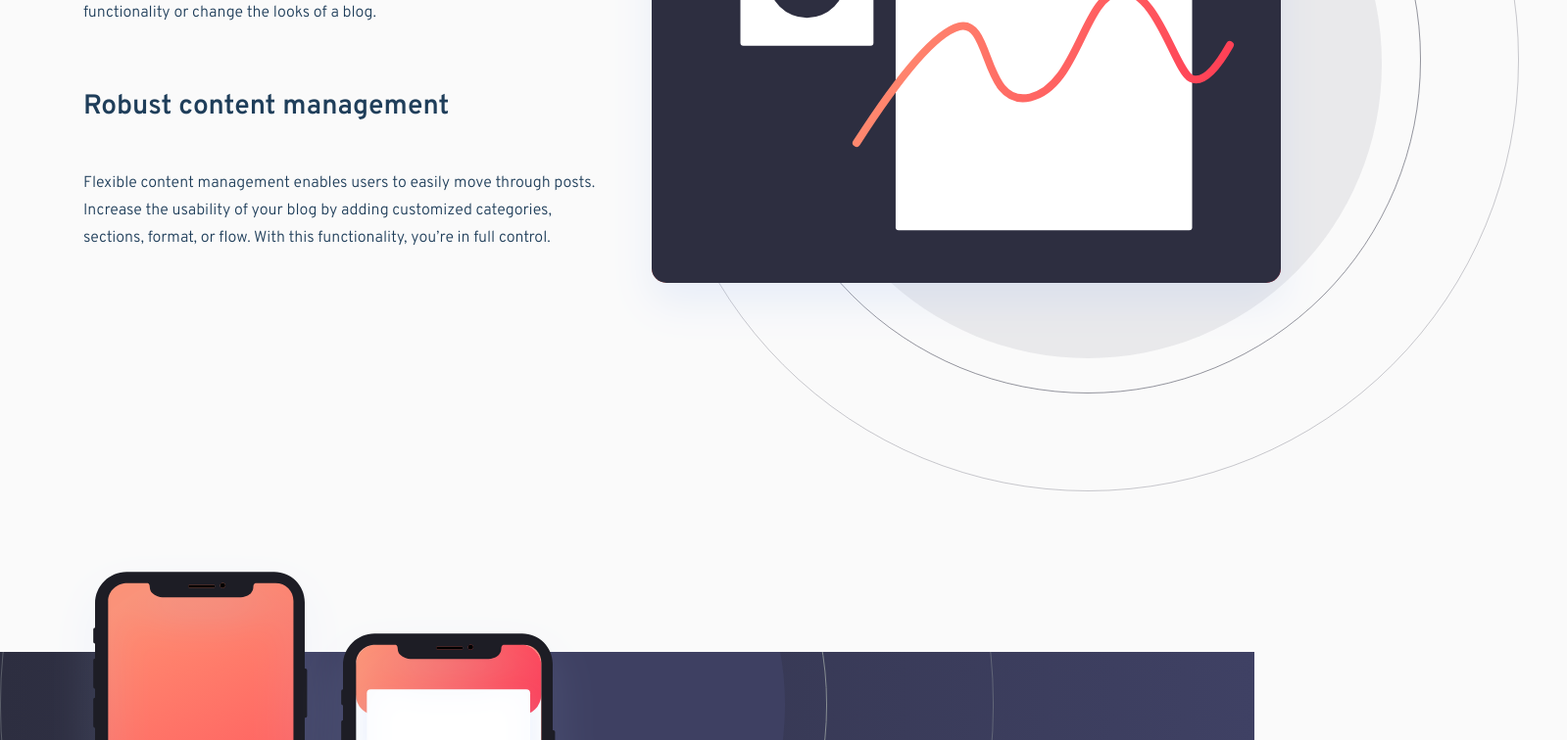
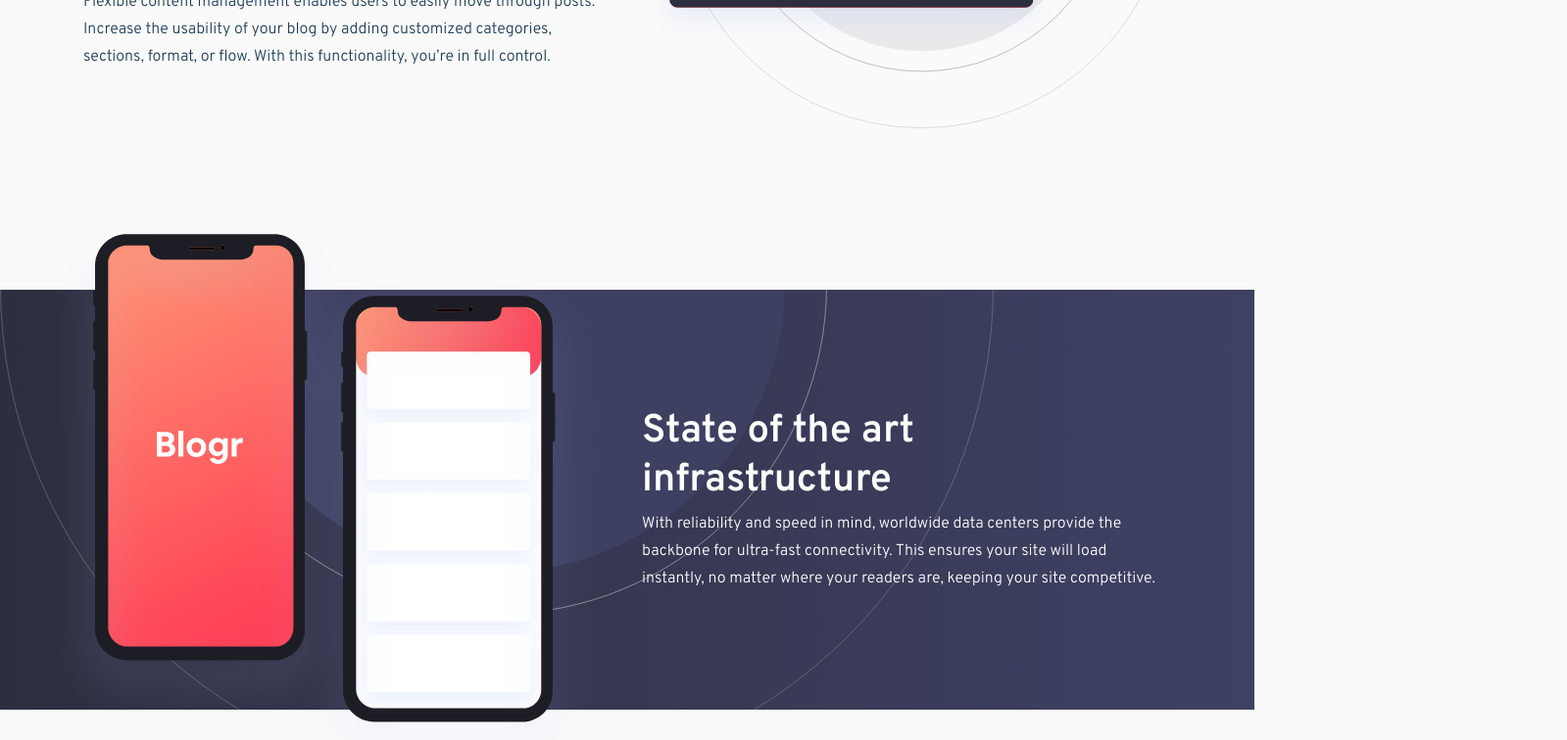
Before and after one commit to AntonCC/blogr, a React (Create React App) app: page / in a window 1280 px wide. Shown: the part 1280-2036 px from the top of the page at 98% size, 1599 px wide, since content can reach past the window. Built offline with nearby package versions, Linux system fonts and the light colour scheme.

Commit message:
Making banner mobile friendly

```diff
--- a/src/components/banner/banner.tsx
+++ b/src/components/banner/banner.tsx
@@ -5,11 +5,12 @@
 interface Props {
   bannerTitle?: string,
   image: string,
+  imageMobile: string,
   textContent: { title: string, text: string }[],
   reverseSide?: boolean
 }
 
-const Banner: React.FC<Props> = ({ bannerTitle, image, textContent, reverseSide}) => {
+const Banner: React.FC<Props> = ({ bannerTitle, image, imageMobile, textContent, reverseSide}) => {
   return (
     <StyledBanner reverseSide={reverseSide}>
       <Container>
@@ -29,7 +30,10 @@
             }
           </div>
           <div className="img-container">
-            <img src={ image } alt="" />
+            <picture>
+              <source media='(max-width: 1160px)' srcSet={ imageMobile } />
+              <img src={ image } alt="" />
+            </picture>
           </div>
         </div>
       </Container>
--- a/src/components/banner/sBanner.tsx
+++ b/src/components/banner/sBanner.tsx
@@ -20,8 +20,9 @@
     }
     .content {
       width: 100%;
-      display: flex;
-      justify-content: flex-start;
+      display: grid;
+      grid-template-columns: repeat(2, 1fr);
+      grid-column-gap: 4rem;
       align-items: center;
       position: relative;
       .text {
@@ -40,21 +41,49 @@
         }
       }
       .img-container {
-        /* width: 200px; */
-        width: 50%;
+        object-fit: cover;
+        img {
+          width: 100%;
+        }
       }
 
-      ${({ reverseSide}) =>
+      ${({ reverseSide }) =>
         reverseSide &&
           css`
             .text {
-
+              order: 2;
             }
             .img-container {
-
+              order: 1;
             }
           `
       }
     }
   }
+
+  @media only screen and (max-width: 1160px) {
+    .general-container {
+      .title {
+        font-size: 3.2rem;
+        margin-bottom: 4rem;
+      }
+      .content {
+        grid-template-columns: 1fr;
+        justify-content: center;
+        align-items: center;
+        .text {
+          order: 2;
+          text-align: center;
+          margin: 0 auto;
+        }
+        .img-container {
+          order: 1;
+          margin: 0 auto 2rem auto;
+          img {
+            max-width: 700px;
+          }
+        }
+      }
+    }
+  }
 `
--- a/src/components/footer/footer.tsx
+++ b/src/components/footer/footer.tsx
@@ -1,10 +1,12 @@
 import React from 'react'
+import { Container } from '../../styledGeneral/styledGeneral'
 import { StyledFooter } from './sFooter'
 import { ReactComponent as Logo } from '../../assets/logo.svg'
 
 const Footer: React.FC = () => {
   return (
     <StyledFooter>
+      <Container>
         <div className="logo">
           <Logo />
         </div>
@@ -38,6 +40,7 @@
             <li>Integrations</li>
           </ul>
         </div>
+      </Container>
     </StyledFooter>
   )
 }
--- a/src/components/footer/sFooter.tsx
+++ b/src/components/footer/sFooter.tsx
@@ -4,7 +4,8 @@
   width: 100%;
   background: #24242C;
   border-top-right-radius: 125px;
-  padding: 7rem 16rem;
+  padding: 7rem 0;
+  .general-container {
     display: flex;
     justify-content: space-between;
     .site-links {
@@ -21,6 +22,11 @@
         opacity: .6;
         li {
           margin-bottom: 1.5rem;
+          cursor: pointer;
+          &:hover {
+            text-decoration: underline;
+          }
+        }
       }
     }
   }
--- a/src/components/slim-banner/sSlimBanner.tsx
+++ b/src/components/slim-banner/sSlimBanner.tsx
@@ -18,16 +18,12 @@
   }
   .general-container {
     position: relative;
-    width: 100%;
-    position: relative;
-    display: grid;
-    grid-template-columns: 50% 50%;
-    grid-template-areas: 'side-a side-b';
-    justify-content: center;
+    display: flex;
+    justify-content: flex-end;
     align-items: center;
     padding: 12rem 0;
     .text {
-      grid-area: side-b;
+      max-width: 540px;
       z-index: 15;
       h2 {
         font-size: 4rem;
@@ -43,4 +39,32 @@
       left: -30px;
     }
   }
+
+  @media only screen and (max-width: 1160px) {
+    margin-top: 10rem;
+    .background {
+      .img-background {
+        top: -80%;
+        left: 50%;
+        transform: translateX(-50%);
+      }
+    }
+    .general-container {
+      justify-content: center;
+      .text {
+        padding-top: 25rem;
+        text-align: center;
+        /* max-width: 330px; */
+        /* max-width: 700px; */
+        h2 {
+          margin-bottom: 2rem;
+        }
+      }
+      .img-container {
+        top: -30%;
+        left: 50%;
+        transform: translateX(-50%);
+      }
+    }
+  }
 `
--- a/src/pages/home/homeInfo.tsx
+++ b/src/pages/home/homeInfo.tsx
@@ -1,9 +1,12 @@
 import Desktop from '../../assets/illustration-editor-desktop.svg'
+import DesktopMobile from '../../assets/illustration-editor-mobile.svg'
 import Laptop from '../../assets/illustration-laptop-desktop.svg'
+import LaptopMobile from '../../assets/illustration-laptop-mobile.svg'
 
 export const banner1Info = {
   bannerTitle: 'Designed for the future',
   image: Desktop,
+  imageMobile: DesktopMobile,
   textContent: [
     {
       title: 'Introducing an extensible editor',
@@ -18,6 +21,7 @@
 
 export const banner2Info = {
   image: Laptop,
+  imageMobile: LaptopMobile,
   textContent: [
     {
       title: 'Free, open, simple',
```
Lines whose indentation alone changed are shown as unchanged.
